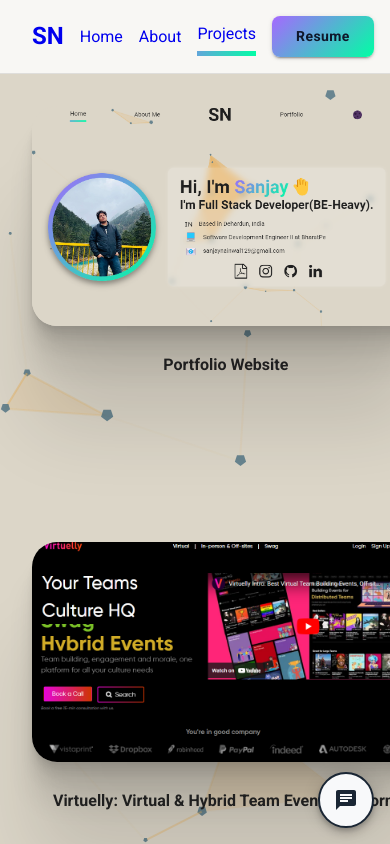
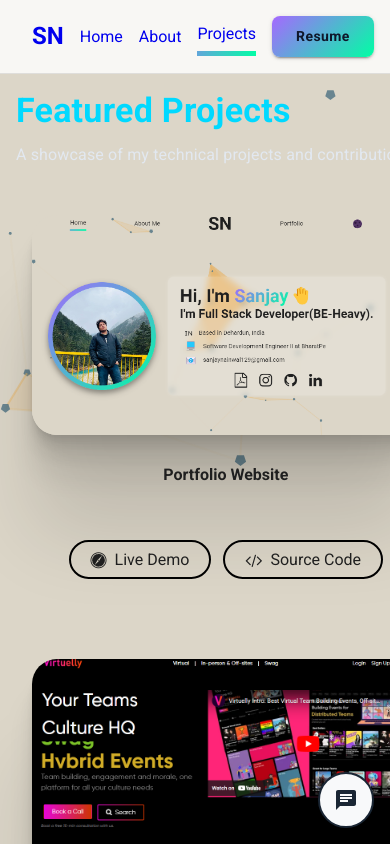
Before and after one commit to nainwalsanju/sanjay-portfolio, a React (Create React App) app: page /portfolio in a window 390 px wide. Shown: the top 844 px of the page. Built offline with nearby package versions, Linux system fonts and the light colour scheme; no server answers.

Commit message:
Refactor Portfolio component for better centering and responsiveness

```diff
--- a/src/components/portfolio/Portfolio.js
+++ b/src/components/portfolio/Portfolio.js
@@ -1,6 +1,6 @@
 import React from 'react';
 import PortfolioBlock from './PortfolioBlock';
-import { Box, Grid, Container } from '@mui/material';
+import { Box, Grid, Container, Typography, Chip } from '@mui/material';
 import { info } from '../../assets/info/Info';
 
 export default function Portfolio() {
@@ -14,9 +14,18 @@ export default function Portfolio() {
         margin: '0 auto'
       }}
     >
+      <Box mb={4}>
+        <Typography variant="h4" gutterBottom sx={{ color: '#00D9FF', fontWeight: 'bold' }}>
+          Featured Projects
+        </Typography>
+        <Typography variant="body1" sx={{ color: '#e2e8f0' }}>
+          A showcase of my technical projects and contributions
+        </Typography>
+      </Box>
+
       <Grid
         container
-        spacing={{ xs: 2, md: 3 }}
+        spacing={{ xs: 3, md: 4 }}
         width={'100%'}
         margin={0}
       >
@@ -25,14 +34,21 @@ export default function Portfolio() {
             item
             xs={12}
             sm={6}
+            lg={4}
             key={index}
             sx={{ width: '100%' }}
           >
             <PortfolioBlock
               image={project.image}
-              live={project.live}
-              source={project.source}
+              live={project.liveDemo}
+              source={project.sourceCode}
               title={project.title}
+              problem={project.problem}
+              description={project.description}
+              tech={project.tech}
+              role={project.role}
+              result={project.result}
+              featured={project.featured}
             />
           </Grid>
         ))}
```
